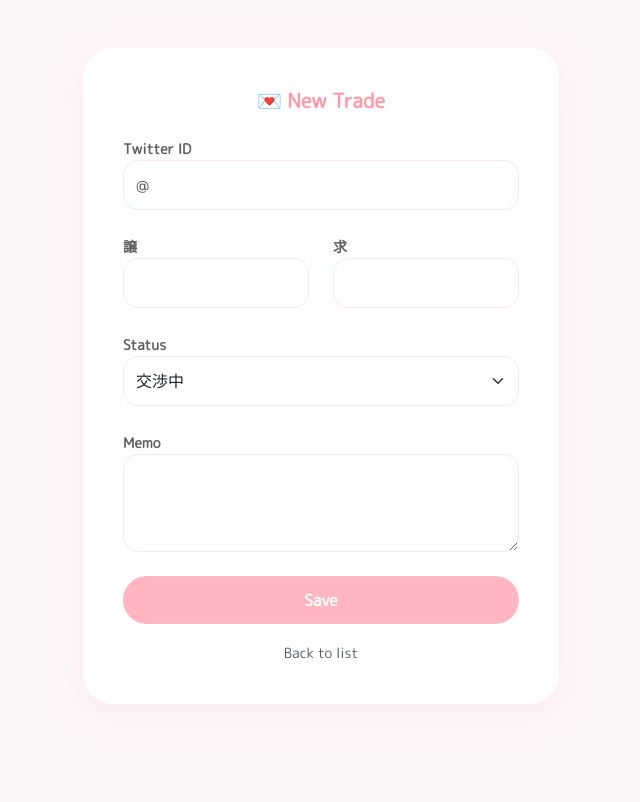
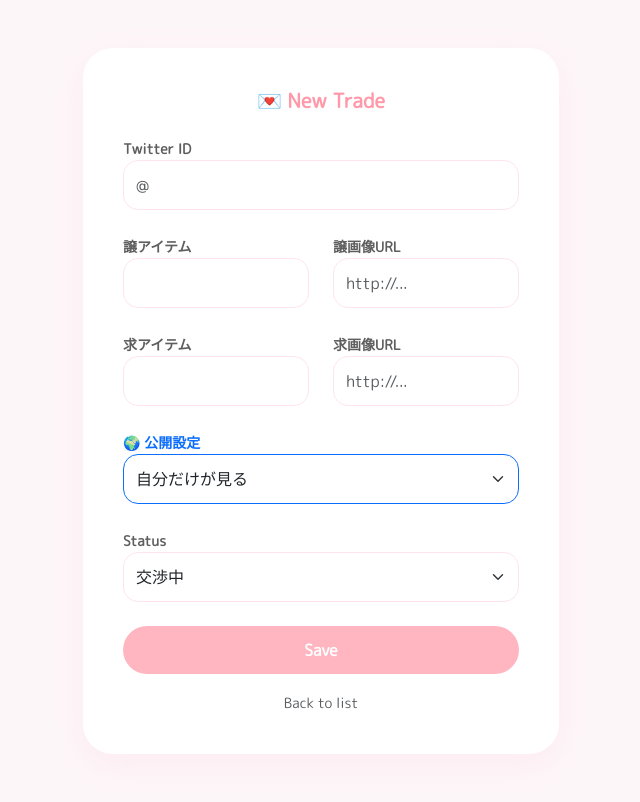
Before and after one commit to usaneko584/kpop-trade-manager, a FastAPI app: page /create in a window 1280 px wide. Shown: the whole page, without its empty margins (319-959 px from the left). Before the commit the page ends 659 px from the top, so only its background shows below. Run offline with FastAPI, Linux system fonts and the light colour scheme; the visitor is signed in with stand-in values (Sample User, id 1); parts of the project's set-up code (start-up, migrations or seed data) failed here and were passed over.

Commit message:
Update create.html

```diff
--- a/templates/create.html
+++ b/templates/create.html
@@ -1,17 +1,11 @@
 <!DOCTYPE html>
 <html lang="ja">
 <head>
-    <meta charset="UTF-8">
-    <meta name="viewport" content="width=device-width, initial-scale=1.0">
-    <title>New Trade</title>
+    <meta charset="UTF-8"><meta name="viewport" content="width=device-width, initial-scale=1.0">
+    <title>New Trade - K-Trade</title>
     <link href="https://cdn.jsdelivr.net/npm/bootstrap@5.3.0/dist/css/bootstrap.min.css" rel="stylesheet">
     <link href="https://fonts.googleapis.com/css2?family=M+PLUS+Rounded+1c&display=swap" rel="stylesheet">
-    <style>
-        body { background-color: #fdf6f9; font-family: 'M PLUS Rounded 1c', sans-serif; color: #5e5e5e; }
-        .form-container { background: white; padding: 2.5rem; border-radius: 30px; box-shadow: 0 10px 30px rgba(255, 182, 193, 0.15); }
-        .form-control, .form-select { border-radius: 15px; border: 1px solid #ffe4ed; padding: 12px; }
-        .btn-primary { background-color: #ffb6c1; border: none; border-radius: 25px; padding: 12px; font-weight: bold; width: 100%; }
-    </style>
+    <style>body { background-color: #fdf6f9; font-family: 'M PLUS Rounded 1c', sans-serif; color: #5e5e5e; } .form-container { background: white; padding: 2.5rem; border-radius: 30px; box-shadow: 0 10px 30px rgba(255,182,193,0.15); } .form-control, .form-select { border-radius: 15px; border: 1px solid #ffe4ed; padding: 12px; } .btn-primary { background-color: #ffb6c1; border: none; border-radius: 25px; padding: 12px; font-weight: bold; width: 100%; }</style>
 </head>
 <body>
 <div class="container py-5" style="max-width: 500px;">
@@ -19,9 +13,22 @@
         <h3 class="h5 fw-bold mb-4 text-center" style="color: #ff99aa;">💌 New Trade</h3>
         <form action="/create" method="post">
             <div class="mb-4"><label class="small fw-bold">Twitter ID</label><input type="text" name="partner_name" class="form-control" placeholder="@" required></div>
-            <div class="row mb-4"><div class="col-6"><label class="small fw-bold">譲</label><input type="text" name="give_item" class="form-control"></div><div class="col-6"><label class="small fw-bold">求</label><input type="text" name="get_item" class="form-control"></div></div>
+            <div class="row mb-4">
+                <div class="col-6"><label class="small fw-bold">譲アイテム</label><input type="text" name="give_item" class="form-control"></div>
+                <div class="col-6"><label class="small fw-bold">譲画像URL</label><input type="text" name="give_image_url" class="form-control" placeholder="http://..."></div>
+            </div>
+            <div class="row mb-4">
+                <div class="col-6"><label class="small fw-bold">求アイテム</label><input type="text" name="get_item" class="form-control"></div>
+                <div class="col-6"><label class="small fw-bold">求画像URL</label><input type="text" name="get_image_url" class="form-control" placeholder="http://..."></div>
+            </div>
+            <div class="mb-4">
+                <label class="small fw-bold text-primary">🌍 公開設定</label>
+                <select name="is_public" class="form-select border-primary">
+                    <option value="false">自分だけが見る</option>
+                    <option value="true">公開リストに載せる</option>
+                </select>
+            </div>
             <div class="mb-4"><label class="small fw-bold">Status</label><select name="status" class="form-select"><option value="交渉中">交渉中</option><option value="発送待ち">発送待ち</option><option value="受取待ち">受取待ち</option><option value="完了">完了</option></select></div>
-            <div class="mb-4"><label class="small fw-bold">Memo</label><textarea name="memo" class="form-control" rows="3"></textarea></div>
             <button type="submit" class="btn btn-primary mb-3">Save</button>
             <div class="text-center"><a href="/" class="small text-muted text-decoration-none">Back to list</a></div>
         </form>
```
